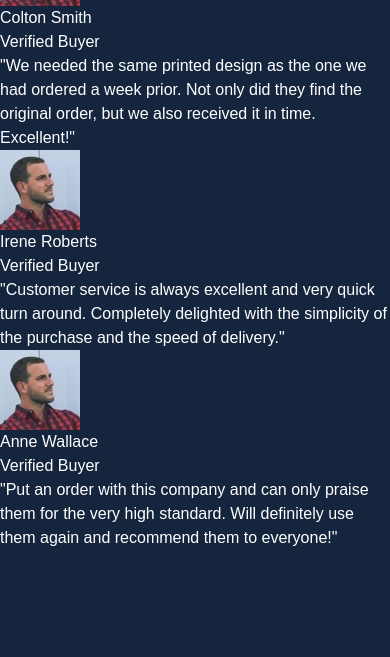
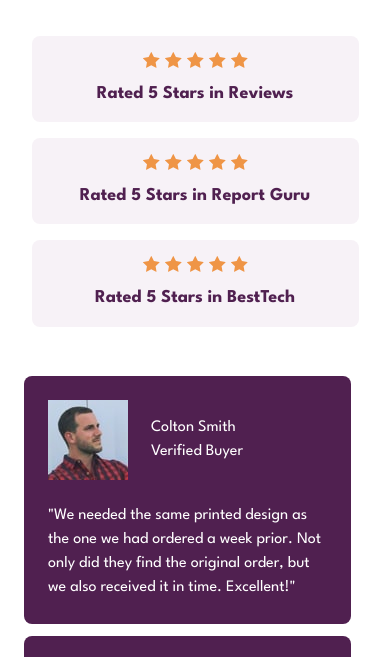
Before and after one commit to Dylou-Code/Social-Proof, a plain HTML site: page index.html in a window 390 px wide. Shown: the part 298-955 px from the top of the page. Before the commit the page ends 848 px from the top, so only its background shows below. Drawn offline with Linux system fonts and the light colour scheme.

Commit message:
Feat : version mobile 90%

```diff
--- a/index.html
+++ b/index.html
@@ -9,6 +9,9 @@
       sizes="32x32"
       href="./images/favicon-32x32.png"
     />
+    <link rel="preconnect" href="https://fonts.googleapis.com">
+    <link rel="preconnect" href="https://fonts.gstatic.com" crossorigin>
+    <link href="https://fonts.googleapis.com/css2?family=League+Spartan:wght@400;500;600;700&display=swap" rel="stylesheet">
     <link rel="stylesheet" href="./resources/css/reset.css">
     <link rel="stylesheet" href="./resources/css/style.css">
 
@@ -25,7 +28,7 @@
               <h1 class="social__title-text"> 10,000+ of our users love our products.</h1>
             </div>
             <div class="social__subtitle">
-              <p class="social__subtitle-text">   We only provide great products combined with excellent customer service.
+              <p class="social__subtitle-text text-lg">   We only provide great products combined with excellent customer service.
                 See what our satisfied customers are saying about our services.</p>
             </div>
           </div>
@@ -41,9 +44,33 @@
                   <img src="resources/images/icon-star.svg" alt="star-icon">
                 </div>
                 <div class="social__item-description">
-                  <span class="social__item-description">Rated 5 Stars in Reviews</span>
-                  <span class="social__item-description"> Rated 5 Stars in Report Guru</span>
-                  <span class="social__item-description">Rated 5 Stars in BestTech</span>
+                  <span class="social__item-text">Rated 5 Stars in Reviews</span>
+                </div>
+              </div>
+
+              <div class="social__item">
+                <div class="social__item-star">
+                  <img src="resources/images/icon-star.svg">
+                  <img src="resources/images/icon-star.svg" alt="star-icon">
+                  <img src="resources/images/icon-star.svg" alt="star-icon">
+                  <img src="resources/images/icon-star.svg" alt="star-icon">
+                  <img src="resources/images/icon-star.svg" alt="star-icon">
+                </div>
+                <div class="social__item-description">
+                  <span class="social__item-text"> Rated 5 Stars in Report Guru</span>
+                </div>
+              </div>
+
+              <div class="social__item">
+                <div class="social__item-star">
+                  <img src="resources/images/icon-star.svg">
+                  <img src="resources/images/icon-star.svg" alt="star-icon">
+                  <img src="resources/images/icon-star.svg" alt="star-icon">
+                  <img src="resources/images/icon-star.svg" alt="star-icon">
+                  <img src="resources/images/icon-star.svg" alt="star-icon">
+                </div>
+                <div class="social__item-description">
+                  <span class="social__item-text">Rated 5 Stars in BestTech</span>
                 </div>
               </div>
             </div>
--- a/resources/css/style.css
+++ b/resources/css/style.css
@@ -1,12 +1,16 @@
 :root {
-    /*Colors*/
-    --clr-primary: hsl(215, 49%, 16%);
-    --clr-secondary: hsl(46, 68%, 62%);
+    /*Colors primary*/
+    --clr-primary:  hsl(300, 43%, 22%); /*Very Dark Magenta*/
+    --clr-secondary: hsl(333, 80%, 67%); /*Soft Pink*/
     --clr-white:hsl(0 0% 100%) ;
-    --clr-black:hsl(232, 12%, 13%) ;
+    --clr-black:hsl(232, 12%, 13%);
+
+    /*Neutral*/
+    --clr-neutral-500: hsl(303, 10%, 53%);
+    --clr-neutral-600:  hsl(300, 24%, 96%);
 
     /*Font*/
-    --ff-primary : 'Plus Jakarta Sans', sans-serif ;
+    --ff-primary : 'League Spartan', sans-serif ;
     --ff-body: var(--ff-primary);
     --ff-accent: var(--ff-primary);
 
@@ -15,27 +19,160 @@
     --fw-bold : 700;
 
     /*Font-size Desktop*/
-    /*0.75*/
-    --fs-300 : .8125rem;/*13*/
-    --fs-400 : .875rem; /*14px*/
-    --fs-500 : 0.9375rem; /*15px*/
-    --fs-600 : 1rem; /*16*/
-    --fs-700 : 1.875rem;
-    --fs-800 : 2.5rem;
-    --fs-900 : 3.5rem;
-    /*32px 2.286rem*/
+    /*Base 15px*/
+    --fs-200 : 0.8rem; /*12px*/
+    --fs-300 : 0.867rem;/*13*/
+    --fs-400 : 0.933rem; /*14px*/
+    --fs-500 :1rem; /*15px*/
+    --fs-600 : 1.133rem; /*17*/
+    --fs-700 : 1.267rem;/*19*/
+    --fs-800 : 2.667rem;/*40*/
+    --fs-900 : 3.733rem;/*56*/
 
     /*Fonts variables*/
-    --fs-body: var(--fs-400);
+    --fs-body: var(--fs-500);
     --fs-primary-heading: var(--fs-800);
-    --fs-secondary-heading: var(--fs-700);
-    --fs-nav: 2.25rem;
-    --fs-button: var(--fs-300);
+    --fs-text: var(--fs-600);
+    --fs-text-lg : var(--fs-700);
 }
 
 body {
-    background-color: var(--clr-primary);
-    color : var(--clr-white);
+    background-color: var(--clr-white);
     font-family: var(--ff-body);
+    height: 100vh;
+}
+
+/*Utilities classes*/
+
+.container {
+    display: flex;
+    justify-content: center;
+    margin-right: 24px;
+    margin-left: 24px;
 
 }
+
+.text-sm {
+    font-size: var(--fs-600);
+    line-height: 22px;
+}
+
+.text-lg {
+    font-size: var(--fs-600);
+    line-height: 25px;
+}
+
+.text-bold {
+    font-weight: var(--fw-bold);
+}
+
+/* Section social*/
+.social {
+    display: grid;
+    justify-content: center;
+    align-items: center;
+    padding-top: 82px;
+    padding-bottom: 99px;
+}
+
+.social__left {
+    display: flex;
+    flex-direction: column;
+    align-items: center;
+    justify-content: center;
+    text-align: center;
+
+
+}
+
+.social__title-text {
+    font-size: var(--fs-800);
+    line-height: 32px;
+    color: var(--clr-primary);
+    font-weight: var(--fw-bold);
+    text-align: center;
+
+}
+
+.social__subtitle {
+    padding-top: 17px;
+}
+
+.social__subtitle-text {
+    color: var(--clr-neutral-500);
+    font-weight: var(--fw-semi-bold);
+}
+
+.social__rate {
+    display: flex;
+    flex-direction: column;
+    align-items: center;
+    margin-top: 39px;
+}
+
+.social__item {
+    display: flex;
+    flex-direction: column;
+    align-items: center;
+    background-color: var(--clr-neutral-600);
+    padding-top: 16px;
+    padding-bottom: 15px;
+    margin-top: 16px;
+    width: 327px;
+    border-radius: 8px;
+}
+
+.social__item:nth-child(1) {
+    margin-top: 0;
+}
+
+.social__item-star {
+    display: grid;
+    grid-template-columns: repeat(5, 1fr);
+    grid-template-rows: 1fr;
+    grid-column-gap: 5px;
+    padding-bottom: 12px;
+    border-radius: 10px;
+}
+
+.social__item-text {
+    font-size: var(--fs-600);
+    color: var(--clr-primary);
+    font-weight: var(--fw-bold);
+}
+
+.social__cards {
+    display: grid;
+    grid-template-rows: repeat(5, 1fr);
+    grid-template-columns: 1fr;
+    align-items: center;
+    justify-content: center;
+    gap: 12px;
+    margin-top: 49px;
+}
+
+.social__card {
+    display: flex;
+    flex-direction: column;
+    width: 327px;
+    background-color: var(--clr-primary);
+    border-radius: 8px;
+    padding: 24px;
+}
+
+.social__card-customers {
+    display: flex;
+    flex-direction: row;
+    align-items: center;
+
+}
+
+.social__card-profil {
+    padding-left: 23px;
+    color: var(--clr-white);
+}
+
+.social__card-description {
+    padding-top: 24px;
+    color: var(--clr-white);
+}
```
